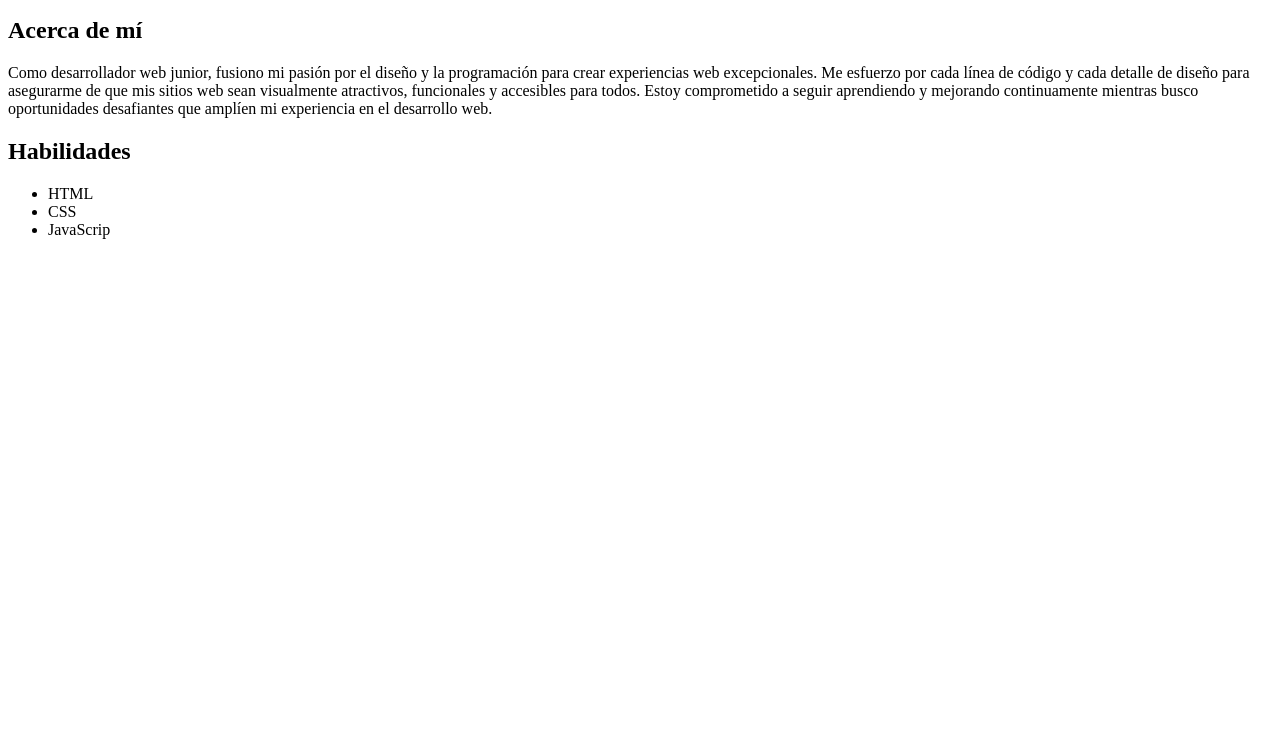
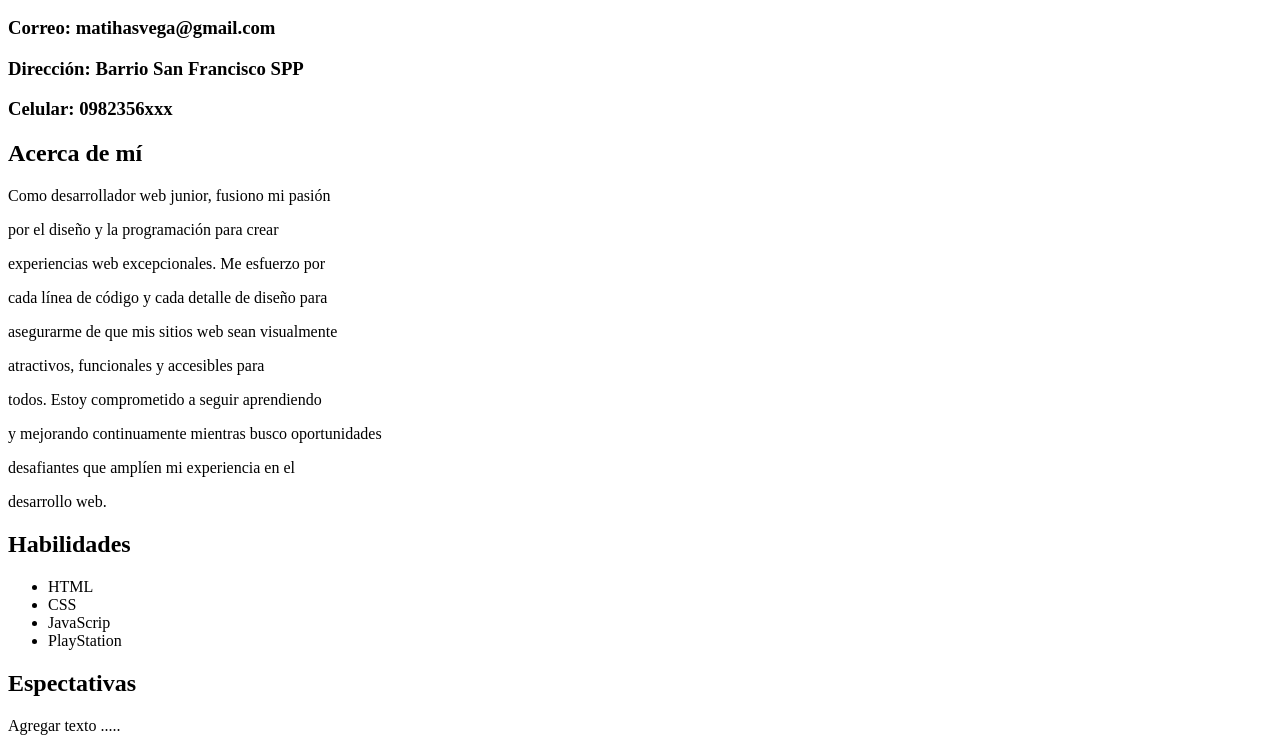
Before and after one commit to MatihaV/Portfolio-PPY-2024, a plain HTML site: page index.html in a window 1280 px wide. Shown: the part 110-861 px from the top of the page. Before the commit the page ends 800 px from the top, so only its background shows below. Drawn offline with Linux system fonts and the light colour scheme.

Commit message:
Agregue mas datos - Primera entrega

```diff
--- a/index.html
+++ b/index.html
@@ -7,18 +7,24 @@
         <header>
             <h1> Matiha Vega </h1>
             <h2> Desarrollador Web </h2>
+            <h3> Correo: matihasvega@gmail.com </h3>
+            <h3> Dirección: Barrio San Francisco SPP </h3>
+            <h3> Celular: 0982356xxx </h3>
         </header>
         <main>
             <section>
                 <h2> Acerca de mí </h2>
-                <p>Como desarrollador web junior, fusiono mi pasión por el diseño y la
-                    programación para crear experiencias web excepcionales. Me esfuerzo por
-                    cada línea de código y cada detalle de diseño para asegurarme de que mis
-                    sitios web sean visualmente atractivos, funcionales y accesibles para
-                    todos. Estoy comprometido a seguir aprendiendo y mejorando continuamente
-                    mientras busco oportunidades desafiantes que amplíen mi experiencia en el
-                    desarrollo web.
-                </p>
+                <p>Como desarrollador web junior, fusiono mi pasión</p>
+                <p>por el diseño y la programación para crear</p>
+                <p>experiencias web excepcionales. Me esfuerzo por</p>
+                <p>cada línea de código y cada detalle de diseño para</p>
+                <p>asegurarme de que mis sitios web sean visualmente</p>
+                <p>atractivos, funcionales y accesibles para</p>
+                <p>todos. Estoy comprometido a seguir aprendiendo</p>
+                <p>y mejorando continuamente mientras busco oportunidades</p>
+                <p>desafiantes que amplíen mi experiencia en el</p>
+                <p>desarrollo web.</p>
+
             </section>
             <section>
                 <h2>Habilidades</h2>
@@ -26,8 +32,11 @@
                     <li>HTML</li>
                     <li>CSS</li>
                     <li>JavaScrip</li>
+                    <li>PlayStation</li>
                 </ul>
             </section>
+            <h2> Espectativas </h2>
+            <p>Agregar texto .....</p>
         </main>
         <footer>
 
```
